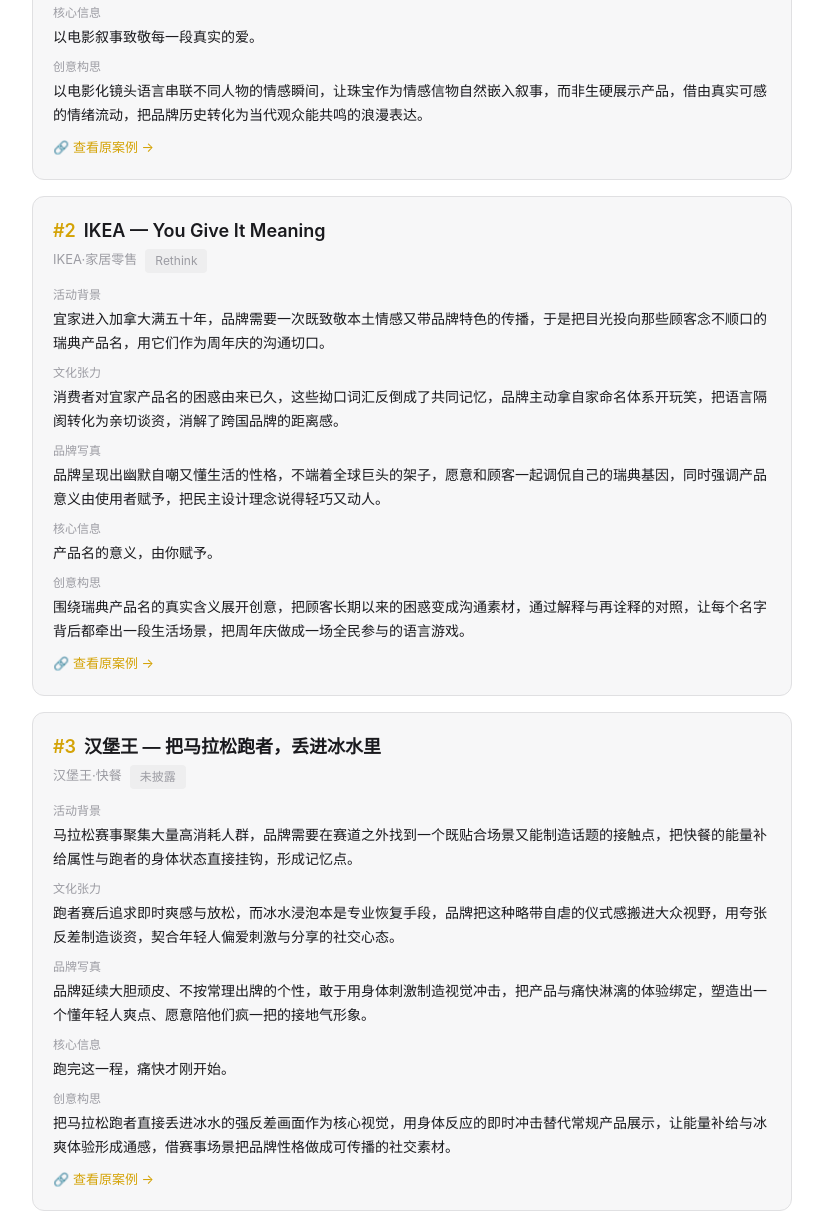
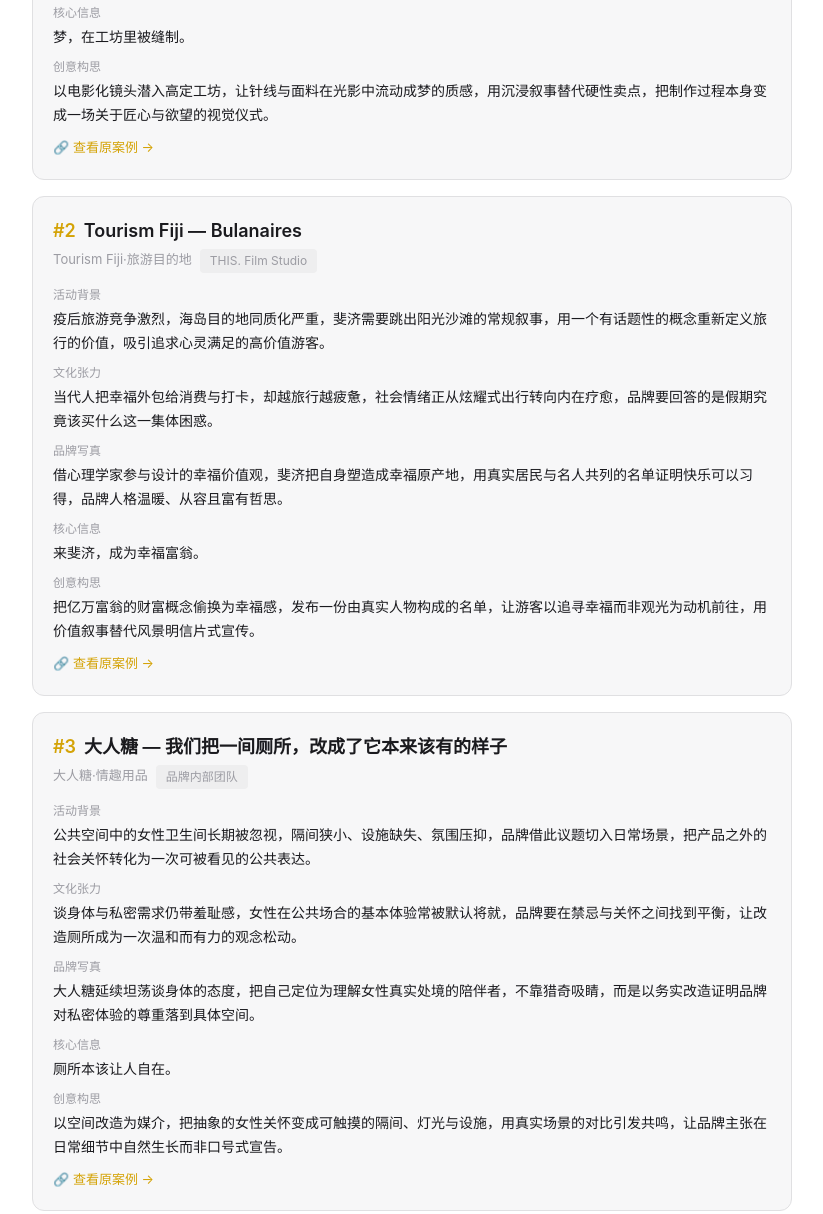
Before and after one commit to sunning2001/daily-ad-briefing, a plain HTML site: page index.html in a window 1280 px wide. Shown: the part 676-1890 px from the top of the page, without its empty margins (228-1051 px from the left). Drawn offline with Linux system fonts and the light colour scheme.

Commit message:
auto update 2026-11-20

```diff
--- a/index.html
+++ b/index.html
@@ -145,6 +145,60 @@ body {
 <script>
 // ===================== DATA =====================
 const BRIEFINGS = {};
+
+BRIEFINGS['2026.11.20'] = {
+  "date": "2026.11.20",
+  "fresh": [
+    {
+      "num": 1,
+      "title": "Christian Dior — Atelier of Dreams",
+      "brand": "Dior·奢侈时尚",
+      "agency": "品牌内部创意团队",
+      "goal": "高级时装屋在数字时代面临形象稀释，消费者对奢侈品广告的期待从产品展示转向造梦体验，品牌需要一支影片重申工坊的工艺信仰与法式奢华的精神源头。",
+      "problem": "手工温度与算法速度彼此拉扯，公众既迷恋即时消费的快感，又渴望能承载时间沉淀的物件，奢侈品牌必须证明慢工细作在今天仍有不可替代的价值。",
+      "insight": "以梦境工坊为隐喻，Dior 将自己塑造成守护手艺与想象力的殿堂，不急于兜售单品，而是用影像把工艺传承、女性气质与法式优雅编织成可感知的品牌信仰。",
+      "task": "梦，在工坊里被缝制。",
+      "idea": "以电影化镜头潜入高定工坊，让针线与面料在光影中流动成梦的质感，用沉浸叙事替代硬性卖点，把制作过程本身变成一场关于匠心与欲望的视觉仪式。",
+      "link": "https://www.adsoftheworld.com/campaigns/atelier-of-dreams"
+    },
+    {
+      "num": 2,
+      "title": "Tourism Fiji — Bulanaires",
+      "brand": "Tourism Fiji·旅游目的地",
+      "agency": "THIS. Film Studio",
+      "goal": "疫后旅游竞争激烈，海岛目的地同质化严重，斐济需要跳出阳光沙滩的常规叙事，用一个有话题性的概念重新定义旅行的价值，吸引追求心灵满足的高价值游客。",
+      "problem": "当代人把幸福外包给消费与打卡，却越旅行越疲惫，社会情绪正从炫耀式出行转向内在疗愈，品牌要回答的是假期究竟该买什么这一集体困惑。",
+      "insight": "借心理学家参与设计的幸福价值观，斐济把自身塑造成幸福原产地，用真实居民与名人共列的名单证明快乐可以习得，品牌人格温暖、从容且富有哲思。",
+      "task": "来斐济，成为幸福富翁。",
+      "idea": "把亿万富翁的财富概念偷换为幸福感，发布一份由真实人物构成的名单，让游客以追寻幸福而非观光为动机前往，用价值叙事替代风景明信片式宣传。",
+      "link": "https://campaignbrief.com/tourism-fiji-launches-new-bulanaires-campaign-via-this-film-studio-directed-by-taylor-steele"
+    },
+    {
+      "num": 3,
+      "title": "大人糖 — 我们把一间厕所，改成了它本来该有的样子",
+      "brand": "大人糖·情趣用品",
+      "agency": "品牌内部团队",
+      "goal": "公共空间中的女性卫生间长期被忽视，隔间狭小、设施缺失、氛围压抑，品牌借此议题切入日常场景，把产品之外的社会关怀转化为一次可被看见的公共表达。",
+      "problem": "谈身体与私密需求仍带羞耻感，女性在公共场合的基本体验常被默认将就，品牌要在禁忌与关怀之间找到平衡，让改造厕所成为一次温和而有力的观念松动。",
+      "insight": "大人糖延续坦荡谈身体的态度，把自己定位为理解女性真实处境的陪伴者，不靠猎奇吸睛，而是以务实改造证明品牌对私密体验的尊重落到具体空间。",
+      "task": "厕所本该让人自在。",
+      "idea": "以空间改造为媒介，把抽象的女性关怀变成可触摸的隔间、灯光与设施，用真实场景的对比引发共鸣，让品牌主张在日常细节中自然生长而非口号式宣告。",
+      "link": "https://www.digitaling.com/projects/382416.html"
+    }
+  ],
+  "classic": {
+    "title": "McDonald's — I'm Lovin' It",
+    "brand": "McDonald's·快餐",
+    "agency": "Heye & Partner",
+    "goal": "快餐行业竞争白热化，品牌信息嘈杂却缺乏记忆点，麦当劳需要一套能跨越语言与国界的统一表达，让全球门店在同一节奏下传递轻松愉快的用餐情绪。",
+    "problem": "全球化与本土化始终角力，各地消费者口味与文化各异，品牌既要保持统一形象又要贴近本地生活，声音成为少数能穿透语言壁垒的共同情感载体。",
+    "insight": "麦当劳把自己塑造成日常小确幸的提供者，不强调宏大叙事，而是用一段朗朗上口的旋律把快乐、随性与亲切打包，让品牌人格像朋友一样易接近。",
+    "task": "我就喜欢。",
+    "idea": "用五个音符的简短旋律构建声音识别系统，配合全球统一的口号与本土化画面，让广告歌成为品牌资产，消费者哼唱旋律时即完成一次无意识的品牌唤醒。",
+    "link": ""
+  },
+  "quote": null
+};
 
 BRIEFINGS['2026.11.19'] = {
   "date": "2026.11.19",
@@ -469,60 +523,6 @@ BRIEFINGS['2026.11.14'] = {
   },
   "quote": null
 };
-
-BRIEFINGS['2026.11.13'] = {
-  "date": "2026.11.13",
-  "fresh": [
-    {
-      "num": 1,
-      "title": "Goodwill — The Stuff Your Stuff Can Do",
-      "brand": "Goodwill·公益零售",
-      "agency": "未披露",
-      "goal": "年末捐赠季来临，二手零售品牌需要把仓库里的旧物重新推回公众视野，让人们在消费主义浪潮中重新审视家中闲置物品被低估的潜在价值与第二次生命。",
-      "problem": "当拥有变成习惯，物品的价值被快速折旧，人们习惯丢弃而非挖掘，品牌要对抗的是这种用完即弃的消费惯性，让旧物重新获得被看见与被珍视的机会。",
-      "insight": "Goodwill把门店与捐赠网络变成创意舞台，用轻松幽默的方式展示旧物能完成的种种可能，塑造出一个务实、亲切又带点俏皮的公益零售形象。",
-      "task": "旧物还有大用处。",
-      "idea": "以“你的东西能做什么”为命题，把闲置物品拟人化地推向功能展示，让每件旧货都像身怀绝技的角色，用具体用途替代空泛呼吁，把捐赠行为变成一场发现之旅。",
-      "link": "https://www.adsoftheworld.com/campaigns/the-stuff-your-stuff-can-do"
-    },
-    {
-      "num": 2,
-      "title": "Telstra — Happy Internetting",
-      "brand": "Telstra·电信",
-      "agency": "Bear Meets Eagle on Fire with +61",
-      "goal": "家庭宽带市场竞争激烈，用户对网速与稳定性的期待日益具体，品牌需要一支贴近日常的作品，把抽象的网络服务转化为可感知的生活体验与情绪记忆。",
-      "problem": "网络已像水电般融入生活，却常在被讨论时显得冰冷技术化，品牌要弥合的是技术语言与普通人真实上网感受之间的落差，让连接回归人情味。",
-      "insight": "Telstra以“快乐上网”为口号，把各类上网人群搬上台面，塑造出一个懂生活、接地气、愿意为每种上网方式喝彩的国民电信形象。",
-      "task": "每一种上网都值得被庆祝。",
-      "idea": "用“internetters”这一造词统摄形形色色的上网者，把刷剧、 gaming、视频通话等场景并置成群像，以庆祝姿态替代参数比拼，让宽带广告有了生活温度。",
-      "link": "https://campaignbrief.com/telstra-celebrates-all-types-of-internetters-in-new-work-via-bear-meets-eagle-on-fire-with-61"
-    },
-    {
-      "num": 3,
-      "title": "澳大利亚保险 — 又是无事发生的一天",
-      "brand": "澳大利亚保险·保险",
-      "agency": "未披露",
-      "goal": "保险广告长期依赖灾难与焦虑叙事，消费者对“万一出事”的恐吓式沟通逐渐麻木，品牌需要一种反向表达，让平安本身成为值得被讲述的日常。",
-      "problem": "人们买保险是为不确定兜底，却不愿天天被提醒风险，品牌要化解的是保障承诺与生活安宁之间的心理拉扯，把“没出事”从平淡变成庆幸。",
-      "insight": "这支广告以平静口吻记录无事发生的一天，塑造出一个不渲染恐慌、只默默守护的品牌形象，让安全感成为可被感知的温柔存在。",
-      "task": "平安无事，就是最好的事。",
-      "idea": "反其道而行，把“什么都没发生”当作主角来拍，用日常的平淡反衬保障的价值，让观众在会心一笑中体会保险的意义，避开灾难画面的俗套。",
-      "link": "https://www.digitaling.com/projects/381961.html"
-    }
-  ],
-  "classic": {
-    "title": "John Lewis — Christmas Campaigns",
-    "brand": "John Lewis·百货零售",
-    "agency": "未披露",
-    "goal": "圣诞档是百货零售的年度决战，品牌需要在促销混战中建立情感区隔，用一支每年如约而至的短片，把购物场所升华为家庭团圆与温情记忆的象征。",
-    "problem": "商业化圣诞让节日愈发喧嚣功利，人们心底仍渴望真诚的情感触动，品牌要调和的是消费冲动与情感需求之间的张力，让广告本身成为节日仪式的一部分。",
-    "insight": "John Lewis以每年一支催泪短片持续经营，塑造出一个懂得讲述普通人温情故事、把商品藏在情感背后的国民百货形象，温暖而克制。",
-    "task": "圣诞的意义在于爱与给予。",
-    "idea": "以细腻叙事和电影级制作讲述小人物的暖心故事，把礼物与情感巧妙勾连，让观众在泪光中记住品牌，形成每年期待“今年讲什么”的固定仪式。",
-    "link": ""
-  },
-  "quote": null
-};
 const dates = Object.keys(BRIEFINGS).sort().reverse();
 let currentIndex = 0;
 
```
